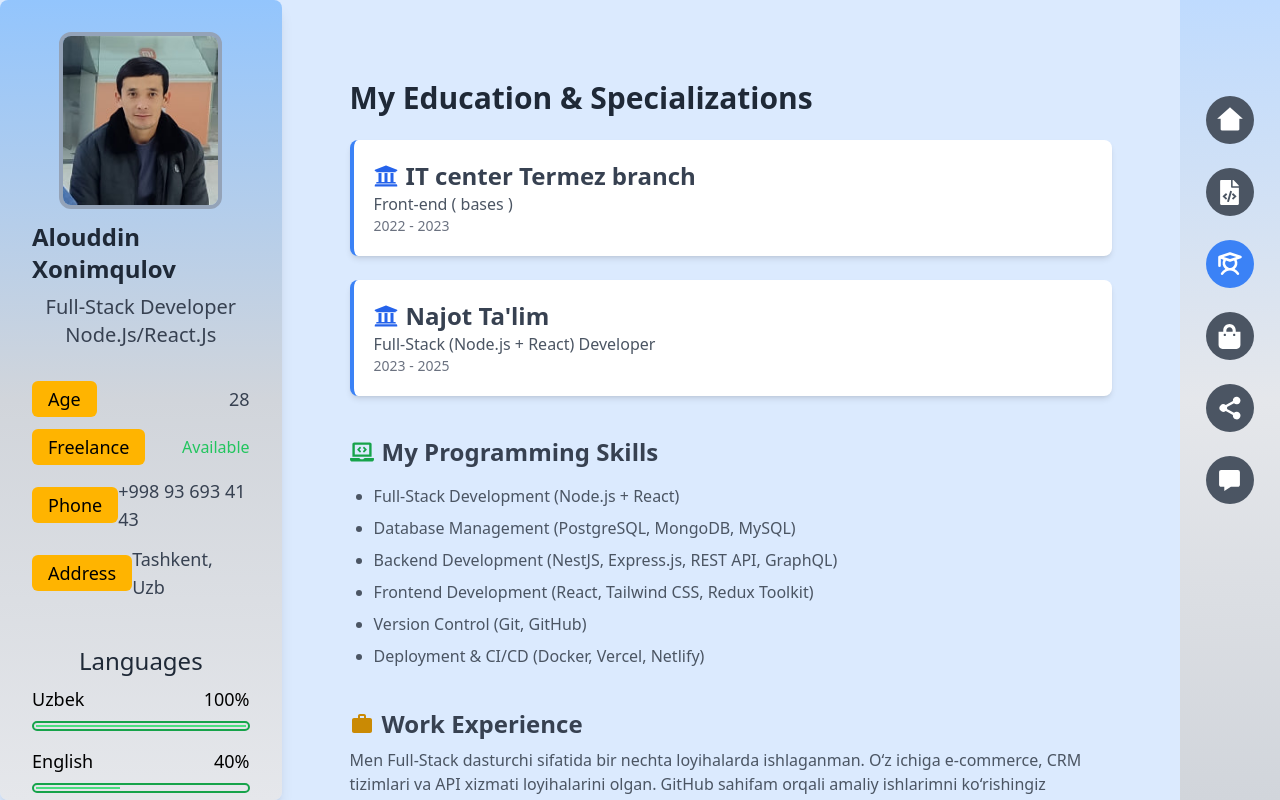
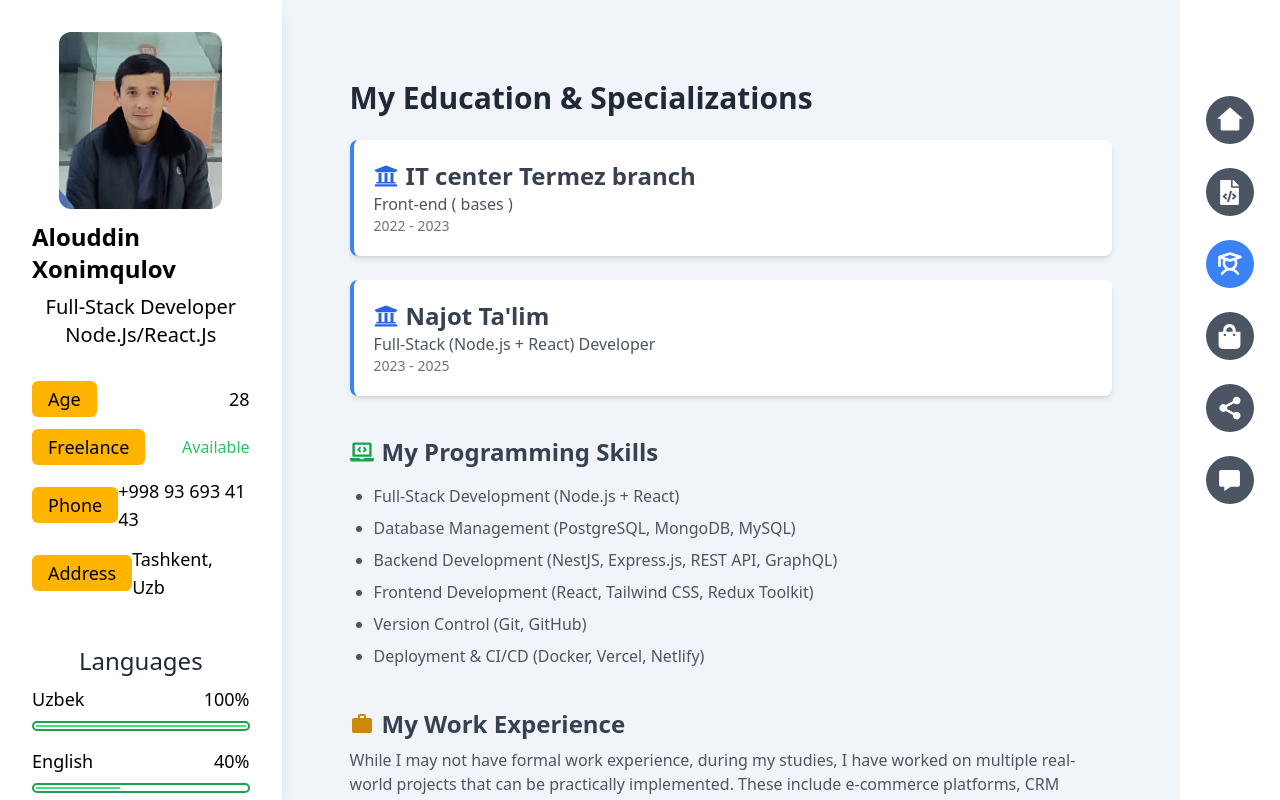
Before and after one commit to ALOUDDIN9606/My_portfolio, a React (Vite) app: page /student in a window 1280 px wide. Built offline with nearby package versions, Linux system fonts and the light colour scheme.

Commit message:
update pages

```diff
--- a/src/components/Intro/Intro.tsx
+++ b/src/components/Intro/Intro.tsx
@@ -1,6 +1,6 @@
 const Intro = () => {
   return (
-    <div className="w-full md:px-4 lg:px-8 flex lg:flex-row items-center justify-between pt-10 bg-gradient-to-r from-gray-100 to-white rounded-lg mb-16 shadow-lg">
+    <div className="w-full md:px-4 lg:px-8 flex lg:flex-row items-center justify-between pt-10 bg-white rounded-lg mb-16 shadow-lg">
       <div className="w-[65%] text-center lg:text-left">
         <h1 className=" text-[36px] md:text-[42px] font-bold mb-5">
           I’m{" "}
--- a/src/components/Nav/Nav.tsx
+++ b/src/components/Nav/Nav.tsx
@@ -10,7 +10,7 @@ import "./Nav.css";
 
 const Nav = () => {
   return (
-    <div className="w-[100px] h-full bg-gradient-to-b from-blue-200 via-gray-200 to-gray-300 flex flex-col items-center justify-between py-10">
+    <div className="w-[100px] h-full bg-white flex flex-col items-center justify-between py-10">
       {/* <CgDarkMode className="text-[38px] cursor-pointer" /> */}
       <nav className="flex flex-col mt-14">
 
--- a/src/components/Sidebar/Sidebar.tsx
+++ b/src/components/Sidebar/Sidebar.tsx
@@ -6,16 +6,16 @@ import img from "../../assets/images/My-img.jpg"
 
 const Sidebar = () => {
   return (
-    <aside className="sidebar w-[22%] h-full overflow-y-auto bg-gradient-to-b from-blue-300 via-gray-300 to-gray-200 p-8 flex flex-col items-center rounded-lg shadow-lg">
+    <aside className="sidebar w-[22%] h-full overflow-y-auto bg-white p-8 flex flex-col items-center shadow-lg">
       {/* Profile */}
       <img
         src={img}
         alt="My images"
-        className="w-3/4 rounded-xl mb-3 border-4 border-slate-400 hover:scale-105 transition-transform duration-300"
+        className="w-3/4 rounded-xl mb-3 hover:scale-105 transition-transform duration-300"
       />
-      <h2 className="mb-2 text-2xl font-semibold text-gray-800 hover:text-main-yellow transition-colors duration-300">Alouddin Xonimqulov</h2>
-      <p className=" text-xl text-gray-700">Full-Stack Developer</p>
-      <p className="text-xl text-gray-700">Node.Js/React.Js</p>
+      <h2 className="mb-2 text-2xl font-semibold text-black hover:text-main-yellow transition-colors duration-300">Alouddin Xonimqulov</h2>
+      <p className=" text-xl text-black">Full-Stack Developer</p>
+      <p className="text-xl text-black">Node.Js/React.Js</p>
 
       {/* Social Links */}
       <div className="flex w-full gap-x-4 justify-center mb-8">
@@ -40,7 +40,7 @@ const Sidebar = () => {
         ].map((item, index) => (
           <li key={index} className="flex items-center justify-between mb-3">
             <span className="py-1 px-4 rounded-md bg-main-yellow text-lg">{item.label}</span>
-            <span className={item.isAvailable ? "text-green-500" : "text-gray-700 text-lg"}>{item.value}</span>
+            <span className={item.isAvailable ? "text-green-500" : "text-black text-lg"}>{item.value}</span>
           </li>
         ))}
       </ul>
--- a/src/components/layout/MainLayout.tsx
+++ b/src/components/layout/MainLayout.tsx
@@ -4,7 +4,7 @@ import Sidebar from "../Sidebar/Sidebar";
 
 const MainLayout = () => {
   return (
-    <div className="h-screen w-full flex bg-blue-100">
+    <div className="h-screen w-full flex bg-slate-100">
       <Sidebar />
       <main className="main w-[calc(78%-100px)] pt-10 h-full px-7 overflow-y-auto">
         <Outlet /> {/* Router sahifalari shu yerda ko'rsatiladi */}
--- a/src/components/main/Services.tsx
+++ b/src/components/main/Services.tsx
@@ -1,5 +1,5 @@
 import ServiceCard from "../ui/ServiceCard";
-import { FaLaptopCode, FaServer, FaMobileAlt, FaDatabase, FaChartLine, FaCloud } from "react-icons/fa";import Title from "../ui/Title";
+import { FaLaptopCode, FaServer, FaMobileAlt, FaDatabase, FaChartLine, FaCloud, FaCode } from "react-icons/fa";import Title from "../ui/Title";
 
 const Services = () => {
   return (
@@ -17,14 +17,15 @@ const Services = () => {
         />
         <ServiceCard
           title="Backend Development"
-          info="Creating secure, scalable, and high-performance backend systems using Node.js, NestJS, and Express."
+          info="Creating secure, scalable, and high-performance backend systems using Node.js, NestJS, ( Express or Sequelize )."
           icon={<FaServer />}
         />
         <ServiceCard
-          title="Mobile App Development"
-          info="Developing cross-platform mobile applications using React Native and Flutter."
-          icon={<FaMobileAlt />}
-        />
+  title="Full-Stack Development"
+  info="Building secure, scalable, and high-performance web applications using Node.js, NestJS, Express, Sequelize, and React."
+  icon={<FaCode />}
+/>
+
         <ServiceCard
           title="Database Management"
           info="Designing efficient databases with PostgreSQL, MongoDB, and MySQL."
--- a/src/components/ui/EducationCard.tsx
+++ b/src/components/ui/EducationCard.tsx
@@ -6,7 +6,7 @@ const EducationCard = () => {
       period: "2022 - 2023 (10 months)",
       certificate: "Front-End Web Development Certification",
       description:
-        "Successfully completed a 10-month intensive training program in Front-End Web Development. Gained expertise in HTML, CSS, JavaScript, React, and modern UI frameworks, with a strong focus on responsive design, performance optimization, and scalable architecture.",
+        "I received in-depth training in Front-End Web Development at the Termez branch of IT Center for 10 months under the guidance of qualified instructors. During this course, I mastered HTML, CSS, Bootstrap, SASS, and JavaScript technologies and gained experience in creating user-friendly, fast, and responsive web interfaces. I learned to work with modern UI frameworks and design patterns, focused on ensuring fast page loading and using best practices in code structure. During the course, I had the opportunity to apply my knowledge in practice by working on independent projects.",
     },
     {
       institution: "Najot Ta'lim, Tashkent",
@@ -14,7 +14,7 @@ const EducationCard = () => {
       period: "Sen 2023 - 2025 Fev",
       certificate: "Full-Stack (Node.js & React.js) Certification",
       description:
-        "Completed an in-depth Full-Stack Development program covering Node.js, Express.js, PostgreSQL, MongoDB, React.js, Redux, and advanced software architecture. Specialized in building scalable, high-performance applications with a strong emphasis on real-world project experience.",
+        "I studied the Full-Stack (Node.js and React.js) course for 15 months at the Najot Ta'lim Training Center in Tashkent under the guidance of qualified instructors. During this course, I gained solid knowledge of Node.js, Express.js, NestJS, PostgreSQL, MongoDB, React.js, Redux, and advanced software architecture. By working on real projects, I gained practical experience in creating scalable and high-performance applications. I learned how to effectively implement backend and frontend integration and developed skills in working with technologies such as CI/CD, Docker, and AWS. Having successfully completed the course, I continue my career as a fully qualified Full-Stack developer.",
     },
   ];
 
--- a/src/pages/student/Student.tsx
+++ b/src/pages/student/Student.tsx
@@ -58,14 +58,23 @@ const Student = () => {
 
       {/* Ish tajribasi */}
       <div className="mt-10">
-        <h3 className="text-2xl font-semibold text-gray-700 flex items-center">
+      <h3 className="text-2xl font-semibold text-gray-700 flex items-center">
+       <MdWork className="mr-2 text-yellow-600" />
+       My Work Experience
+      </h3>
+      <p className="text-gray-600 mt-2">
+        While I may not have formal work experience, during my studies, I have worked on multiple real-world projects that can be practically implemented.
+        These include e-commerce platforms, CRM systems, and API service projects.
+        You can explore my practical work on my GitHub page.
+      </p>
+
+
+        <h3 className="text-2xl font-semibold text-gray-700 mt-10 flex items-center">
           <MdWork className="mr-2 text-yellow-600" />
-          Work Experience
+          Mening ish tajribam
         </h3>
         <p className="text-gray-600 mt-2">
-          Men Full-Stack dasturchi sifatida bir nechta loyihalarda ishlaganman.
-          O‘z ichiga e-commerce, CRM tizimlari va API xizmati loyihalarini
-          olgan. GitHub sahifam orqali amaliy ishlarimni ko‘rishingiz mumkin.
+        Rasmiy ish tajribam bo'lmasa-da, o'qish davomida men amalda amalga oshirilishi mumkin bo'lgan bir nechta real loyihalar ustida ishladim. Bularga elektron tijorat platformalari, CRM tizimlari va API xizmati loyihalari kiradi. Mening amaliy ishimni GitHub sahifamda o'rganishingiz mumkin.
         </p>
       </div>
     </div>
```
Also changed, not shown: src/components/ui/WorkHistoryCard.tsx (+16 -13 lines).
